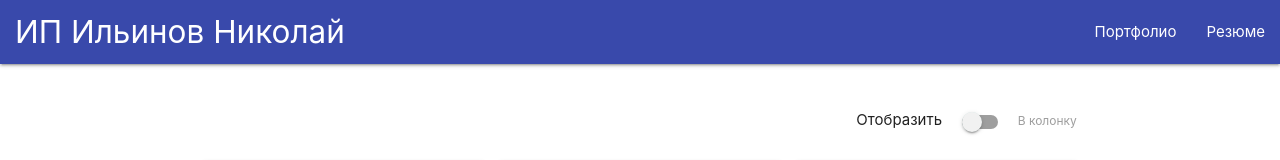
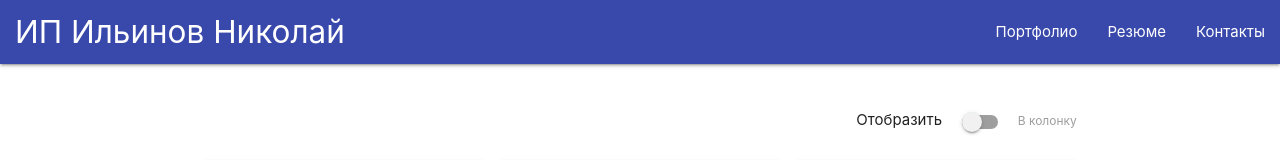
Before and after one commit to idushii/portfolio, a Vue app: page / in a window 1280 px wide. Shown: the top 160 px of the page. Built offline with nearby package versions, Linux system fonts and the light colour scheme.

Commit message:
Подключил  страницу контакты

```diff
--- a/src/App.vue
+++ b/src/App.vue
@@ -8,7 +8,10 @@
             <router-link to="/">Портфолио</router-link>
           </li>
           <li>
-            <router-link to="/about">Резюме</router-link>
+            <router-link to="/About">Резюме</router-link>
+          </li>
+          <li>
+            <router-link to="/Contacts">Контакты</router-link>
           </li>
         </ul>
       </div>
--- a/src/router/index.js
+++ b/src/router/index.js
@@ -1,6 +1,8 @@
 import Vue from 'vue'
 import VueRouter from 'vue-router'
 import Home from '../views/Home.vue'
+import About from '../views/About.vue';
+import Contacts from '../views/Contacts.vue'
 
 Vue.use(VueRouter)
 
@@ -11,13 +13,15 @@ const routes = [
     component: Home
   },
   {
-    path: '/about',
-    name: 'about',
-    // route level code-splitting
-    // this generates a separate chunk (about.[hash].js) for this route
-    // which is lazy-loaded when the route is visited.
-    component: () => import(/* webpackChunkName: "about" */ '../views/About.vue')
-  }
+    path: '/About',
+    name: 'About',
+    component: About
+  },
+  {
+    path: '/Contacts',
+    name: 'Contacts',
+    component: Contacts
+  },
 ]
 
 const router = new VueRouter({
```
